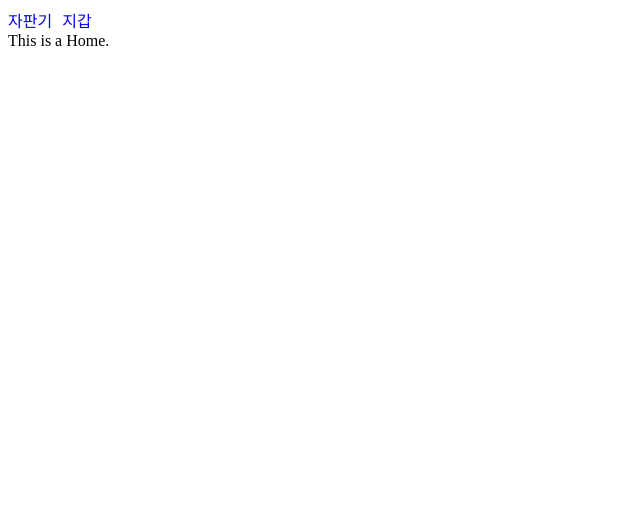
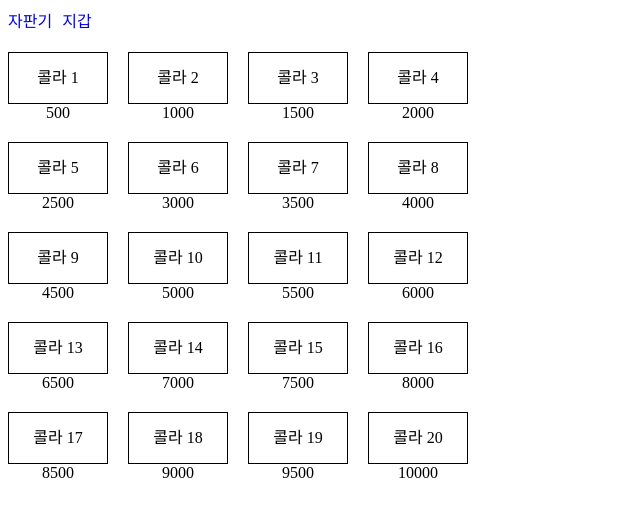
Before and after one commit to codesquad-members-2022/fe-vm, a React (Create React App) app: page / in a window 1280 px wide. Shown: the top 516 px of the page, without its empty margins (0-640 px from the left). Built offline with nearby package versions, Linux system fonts and the light colour scheme.

Commit message:
💄 자판기 상품 UI 추가
- Product 컴포넌트 생성
- mock 데이터로 Product 랜더링

```diff
--- a/package.json
+++ b/package.json
@@ -28,7 +28,8 @@
       "prettier"
     ],
     "rules": {
-      "import/no-unresolved": "off"
+      "import/no-unresolved": "off",
+      "react/prop-types": "off"
     },
     "env": {
       "browser": true
--- a/public/index.html
+++ b/public/index.html
@@ -3,7 +3,7 @@
   <head>
     <meta charset="utf-8" />
     <meta name="viewport" content="width=device-width, initial-scale=1" />
-    <title>React App</title>
+    <title>웹 자판기</title>
   </head>
   <body>
     <noscript>You need to enable JavaScript to run this app.</noscript>
--- /dev/null
+++ b/src/components/Product.jsx
@@ -0,0 +1,26 @@
+import React from 'react';
+import styled from 'styled-components';
+
+function Product({ name, price }) {
+  return (
+    <Wrap>
+      <Name>{name}</Name>
+      <Price>{price}</Price>
+    </Wrap>
+  );
+}
+
+export default Product;
+
+const Wrap = styled.div({});
+
+const Name = styled.div({
+  border: '1px solid black',
+  height: '50px',
+  textAlign: 'center',
+  lineHeight: '50px',
+});
+
+const Price = styled.div({
+  textAlign: 'center',
+});
--- /dev/null
+++ b/src/mock/products.js
@@ -0,0 +1,24 @@
+const PRODUCTS = [
+  { name: '콜라 1', price: '500' },
+  { name: '콜라 2', price: '1000' },
+  { name: '콜라 3', price: '1500' },
+  { name: '콜라 4', price: '2000' },
+  { name: '콜라 5', price: '2500' },
+  { name: '콜라 6', price: '3000' },
+  { name: '콜라 7', price: '3500' },
+  { name: '콜라 8', price: '4000' },
+  { name: '콜라 9', price: '4500' },
+  { name: '콜라 10', price: '5000' },
+  { name: '콜라 11', price: '5500' },
+  { name: '콜라 12', price: '6000' },
+  { name: '콜라 13', price: '6500' },
+  { name: '콜라 14', price: '7000' },
+  { name: '콜라 15', price: '7500' },
+  { name: '콜라 16', price: '8000' },
+  { name: '콜라 17', price: '8500' },
+  { name: '콜라 18', price: '9000' },
+  { name: '콜라 19', price: '9500' },
+  { name: '콜라 20', price: '10000' },
+];
+
+export default PRODUCTS;
--- a/src/pages/Home.jsx
+++ b/src/pages/Home.jsx
@@ -1,7 +1,23 @@
+import Product from 'components/Product';
+import PRODUCTS from 'mock/products';
 import React from 'react';
+import styled from 'styled-components';
 
 function Home() {
-  return <div>This is a Home.</div>;
+  return (
+    <Products>
+      {PRODUCTS.map(({ name, price }) => (
+        <Product name={name} price={price} />
+      ))}
+    </Products>
+  );
 }
 
 export default Home;
+
+const Products = styled.div({
+  display: 'grid',
+  gridTemplateColumns: 'repeat(4, 100px)',
+  gap: '20px',
+  marginTop: '20px',
+});
```
